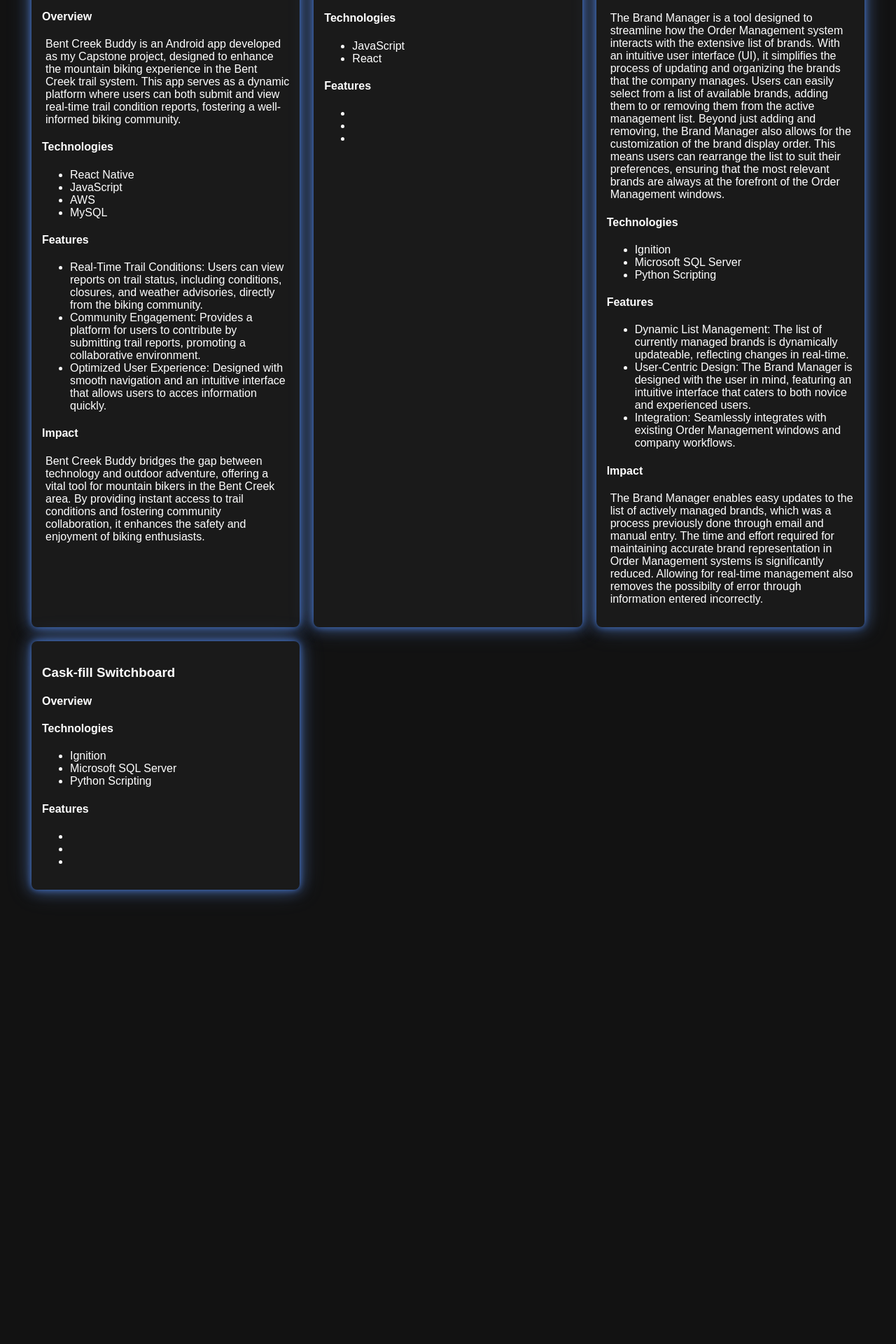
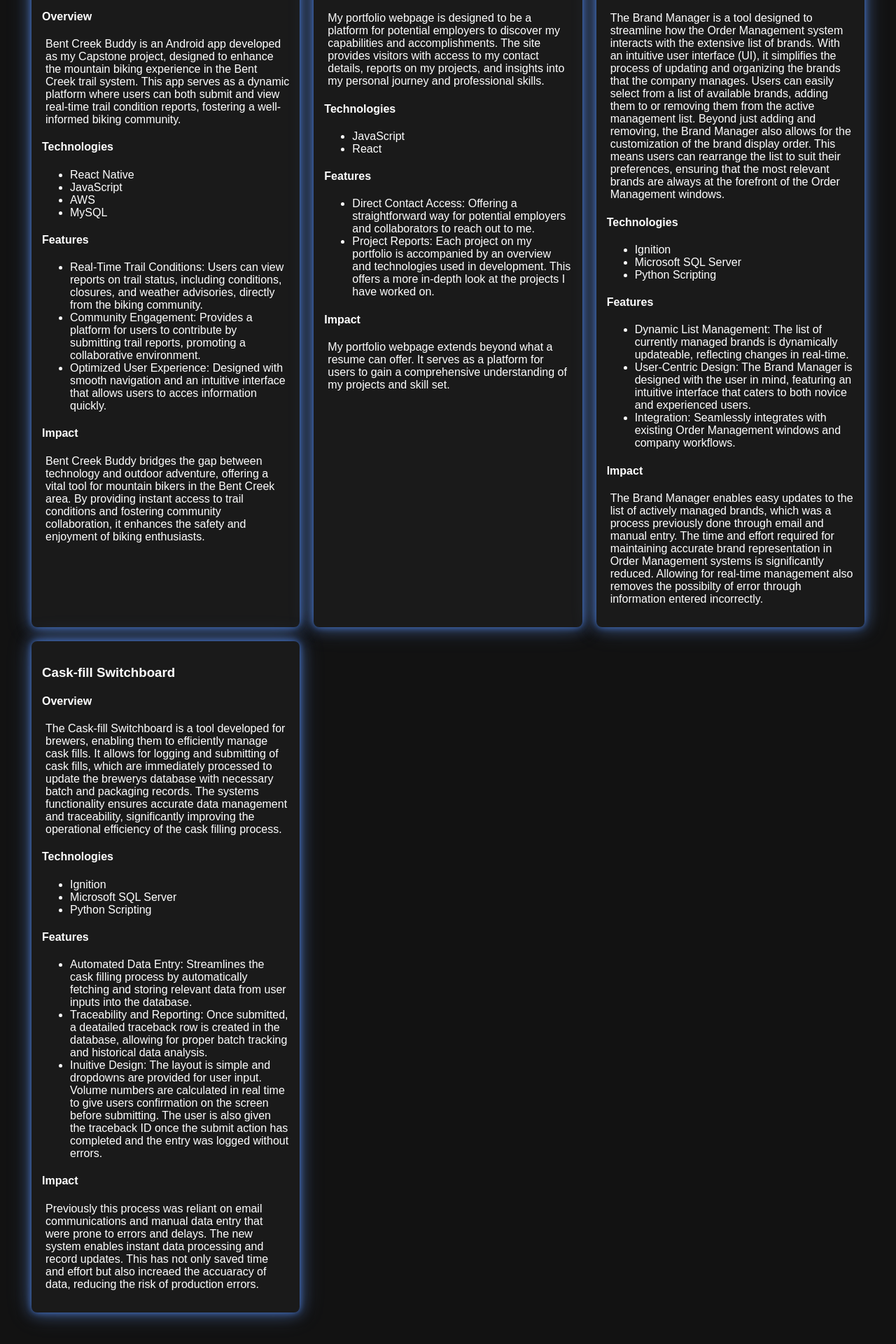
Before and after one commit to hzoppoth/myportfolio, a React (Create React App) app: page /projects in a window 1280 px wide. Shown: the part 242-2162 px from the top of the page at 70% size. Before the commit the page ends 1558 px from the top, so only its background shows below. Built offline with nearby package versions, Linux system fonts and the light colour scheme.

Commit message:
Cask-fill Switchboard update description

```diff
--- a/src/Global.css
+++ b/src/Global.css
@@ -27,7 +27,3 @@ body {
     justify-content: center;
     align-items: center;
 }
-
-#name-header {
-  align-items: center;
-}
--- a/src/ProjectsData.js
+++ b/src/ProjectsData.js
@@ -15,9 +15,9 @@ const projects = [
         id: 2,
         title: 'Portfolio Webpage',
         technologies: ['JavaScript','React',],
-        description: '',
-        features: ['','',''],
-        impact: '',
+        description: 'My portfolio webpage is designed to be a platform for potential employers to discover my capabilities and accomplishments. The site provides visitors with access to my contact details, reports on my projects, and insights into my personal journey and professional skills.',
+        features: ['Direct Contact Access: Offering a straightforward way for potential employers and collaborators to reach out to me.','Project Reports: Each project on my portfolio is accompanied by an overview and technologies used in development. This offers a more in-depth look at the projects I have worked on.'],
+        impact: 'My portfolio webpage extends beyond what a resume can offer. It serves as a platform for users to gain a comprehensive understanding of my projects and skill set.',
         github: '',
         image: ''
     },
@@ -35,9 +35,9 @@ const projects = [
         id: 4,
         title: 'Cask-fill Switchboard',
         technologies: ['Ignition','Microsoft SQL Server','Python Scripting'],
-        description: '',
-        features: ['','',''],
-        impact: '',
+        description: 'The Cask-fill Switchboard is a tool developed for brewers, enabling them to efficiently manage cask fills. It allows for logging and submitting of cask fills, which are immediately processed to update the brewerys database with necessary batch and packaging records. The systems functionality ensures accurate data management and traceability, significantly improving the operational efficiency of the cask filling process.',
+        features: ['Automated Data Entry: Streamlines the cask filling process by automatically fetching and storing relevant data from user inputs into the database.','Traceability and Reporting: Once submitted, a deatailed traceback row is created in the database, allowing for proper batch tracking and historical data analysis.','Inuitive Design: The layout is simple and dropdowns are provided for user input. Volume numbers are calculated in real time to give users confirmation on the screen before submitting. The user is also given the traceback ID once the submit action has completed and the entry was logged without errors.'],
+        impact: 'Previously this process was reliant on email communications and manual data entry that were prone to errors and delays. The new system enables instant data processing and record updates. This has not only saved time and effort but also increaed the accuaracy of data, reducing the risk of production errors.',
         github: '',
         image: ''
     },
```
